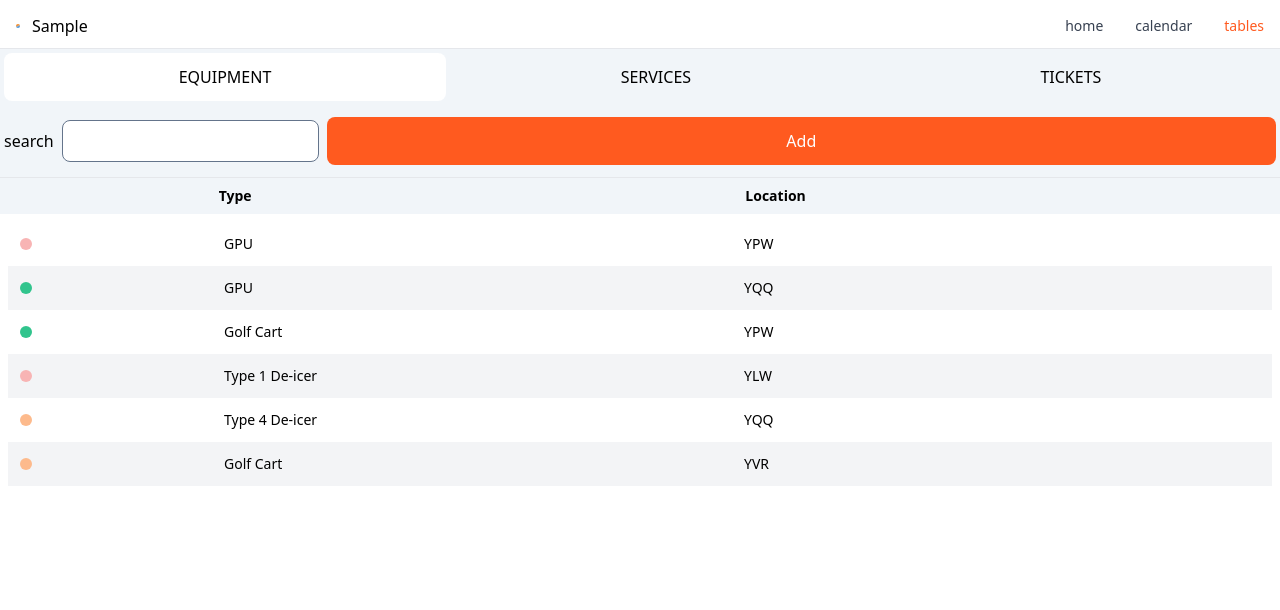
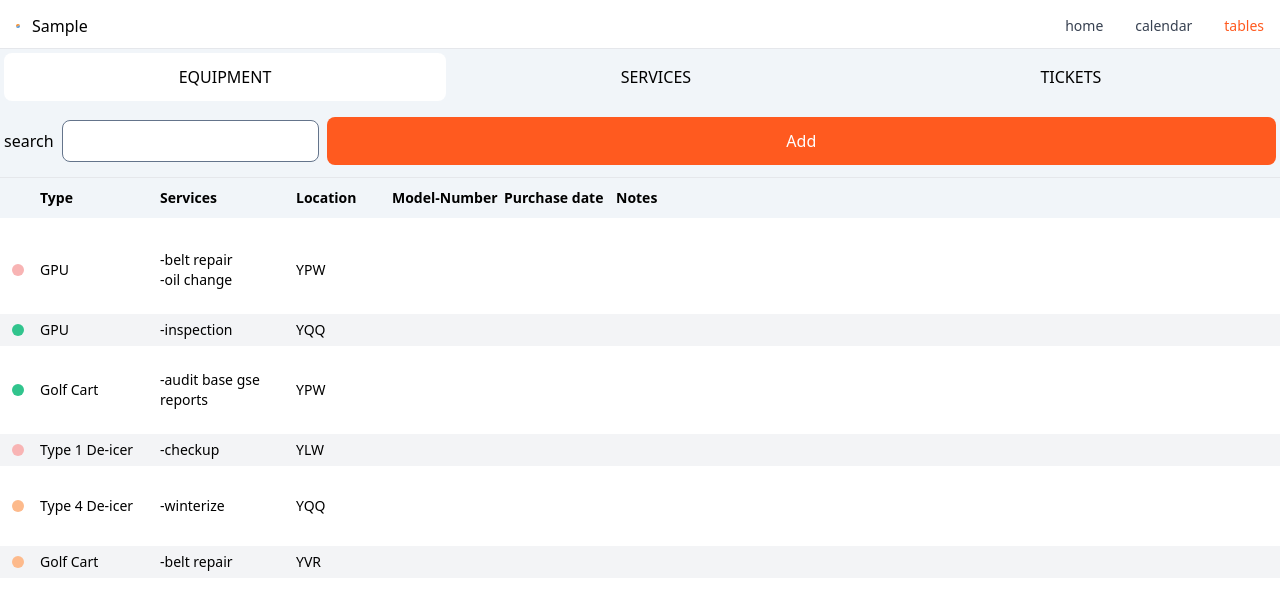
Before and after one commit to LettsDev/GSE_sample, a React (Vite) app: page /GSE_sample/tables in a window 1280 px wide. Shown: the top 610 px of the page. Built offline with nearby package versions, Linux system fonts and the light colour scheme; some icons are missing.

Commit message:
table styling

```diff
--- a/src/components/Tables/ColumnTab.tsx
+++ /dev/null
@@ -1,4 +0,0 @@
-export default function ColumnTab() {
-  //state: sortUp, sortDown, default (1,2,0)
-  return <div></div>;
-}
--- a/src/components/Tables/EquipmentListItem.tsx
+++ b/src/components/Tables/EquipmentListItem.tsx
@@ -1,39 +1,61 @@
-import { EquipmentInstanceInterface } from "../../types";
+import {
+  EquipmentInstanceInterface,
+  ServiceScheduleInterface,
+} from "../../types";
 import { Popover, PopoverTrigger, PopoverContent } from "../Popover";
 import { FaEllipsisVertical } from "react-icons/fa6";
 import { useState } from "react";
 import { Link } from "react-router-dom";
 export default function EquipmentListItem({
   item,
+  services,
 }: {
   item: EquipmentInstanceInterface;
+  services: ServiceScheduleInterface[];
 }) {
   const [popoverOpen, setPopoverOpen] = useState(false);
   return (
     <li
       key={item._id}
-      className="h-11 text-sm grid grid-cols-12 items-center even:bg-gray-100 px-2"
+      className="even:bg-gray-100 flex my-6 items-center justify-between"
     >
+      <div className=" text-sm flex items-center pr-2 ">
+        <div className="w-10 pl-3">
+          {/* container for status */}
           <div
             className={
               (item.status === "OPERABLE"
                 ? "bg-green-400"
-            : item.status === "INOPERABLE" || item.status === "BEING_REPAIRED"
+                : item.status === "INOPERABLE" ||
+                  item.status === "BEING_REPAIRED"
                 ? "bg-red-300"
                 : item.status === "DAMAGED" || item.status === "OUT_OF_SERVICE"
                 ? " bg-orange-300 "
-            : "") + " h-3 w-3  col-start-1 col-span-2 ml-1 rounded-full "
+                : "") + " h-3 w-3 rounded-full "
             }
           ></div>
-      <p className=" col-start-3 col-span-5 ">{item.equipment_type.name}</p>
-      <p className="col-start-8 col-span-3">{item.location.name}</p>
+        </div>
+        <p className=" w-28 mr-2">{item.equipment_type.name}</p>
+        <ul className="w-32 shrink-0 mr-2">
+          {services
+            .filter((service) => service.equipment._id === item._id)
+            .map((foundService) => (
+              <li>-{foundService.service.name}</li>
+            ))}
+        </ul>
+        <p className="w-8 pr-2">{item.location.name}</p>
+        <p className="w-28 hidden md:inline shrink-0">{item.model_number}</p>
+        <p className="w-28 min-w-fit hidden md:inline shrink-0">
+          {item.purchase_date?.toDateString()}
+        </p>
+      </div>
       <Popover
         placement="left"
         open={popoverOpen}
         onOpenChange={setPopoverOpen}
       >
         <PopoverTrigger
-          className="col-start-12 col-span-1  flex justify-center items-center h-7"
+          className="  flex justify-center items-center  pl-3 py-1 pr-4"
           onClick={() => setPopoverOpen((prev) => !prev)}
         >
           <div>
--- a/src/components/Tables/TableComponent.tsx
+++ b/src/components/Tables/TableComponent.tsx
@@ -21,10 +21,13 @@ export default function TableComponent({
   //use switch function to set the data to use in the table
   function headerSwitch(tableNav: string) {
     const equipmentHeaderConfig = [
-      { title: "", class: "col-start-1 col-span-2" },
-      { title: "Type", class: "col-start-3 col-span-5" },
-      { title: "Location", class: "col-start-8 col-span-3" },
-      { title: "", class: "" },
+      { title: "", class: "w-10" },
+      { title: "Type", class: "w-28 mr-2" },
+      { title: "Services", class: "w-32 mr-2" },
+      { title: "Location", class: "w-24" },
+      { title: "Model-Number", class: "w-28 hidden md:inline" },
+      { title: "Purchase date", class: "w-28 hidden md:inline " },
+      { title: "Notes", class: "w-28 min-w-fit hidden md:inline" },
     ];
     const serviceHeaderConfig = [
       { title: "status", class: "col-start-1 col-span-2" },
@@ -82,19 +85,24 @@ export default function TableComponent({
       return [];
     }
   }, [query, equipment, services]);
-  console.log(filteredData);
   return (
     <div className="">
       <hr />
-      <ol className="grid grid-cols-12 items-center text-sm font-bold px-2 py-2 mb-2 bg-slate-100">
+      <ol className="flex items-center text-sm font-bold py-2 mb-2 bg-slate-100 h-10">
         {headerSwitch(tableNav)}
       </ol>
-      <ol className="px-2 overflow-y-auto h-full">
+      <ol className=" overflow-y-auto">
         {filteredData?.map((item) => {
           if (typeof item === "undefined") {
             return <></>;
           } else if (tableNav === "equipment" && "equipment_type" in item) {
-            return <EquipmentListItem item={item} key={item._id} />;
+            return (
+              <EquipmentListItem
+                item={item}
+                key={item._id}
+                services={services}
+              />
+            );
           } else if (tableNav === "services" && "completion_date" in item) {
             return <ServiceListItem service={item} />;
           }
--- a/src/components/Tables/index.ts
+++ b/src/components/Tables/index.ts
@@ -1,6 +1,6 @@
 import Toolbar from "./Toolbar";
 import NavList from "./NavList";
-import ColumnTab from "./ColumnTab";
+
 import TableComponent from "./TableComponent";
 
-export { Toolbar, NavList, ColumnTab, TableComponent };
+export { Toolbar, NavList, TableComponent };
```
Lines whose indentation alone changed are shown as unchanged.
